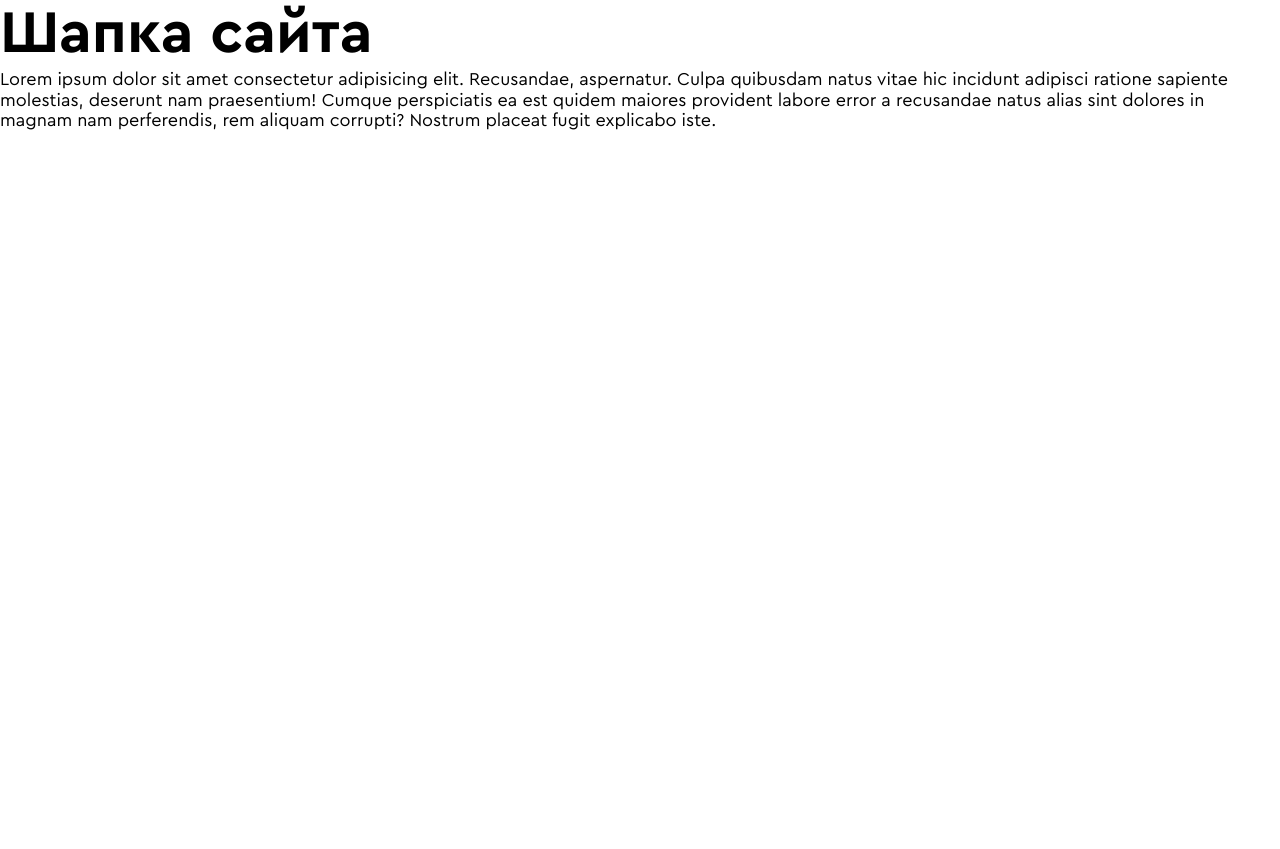
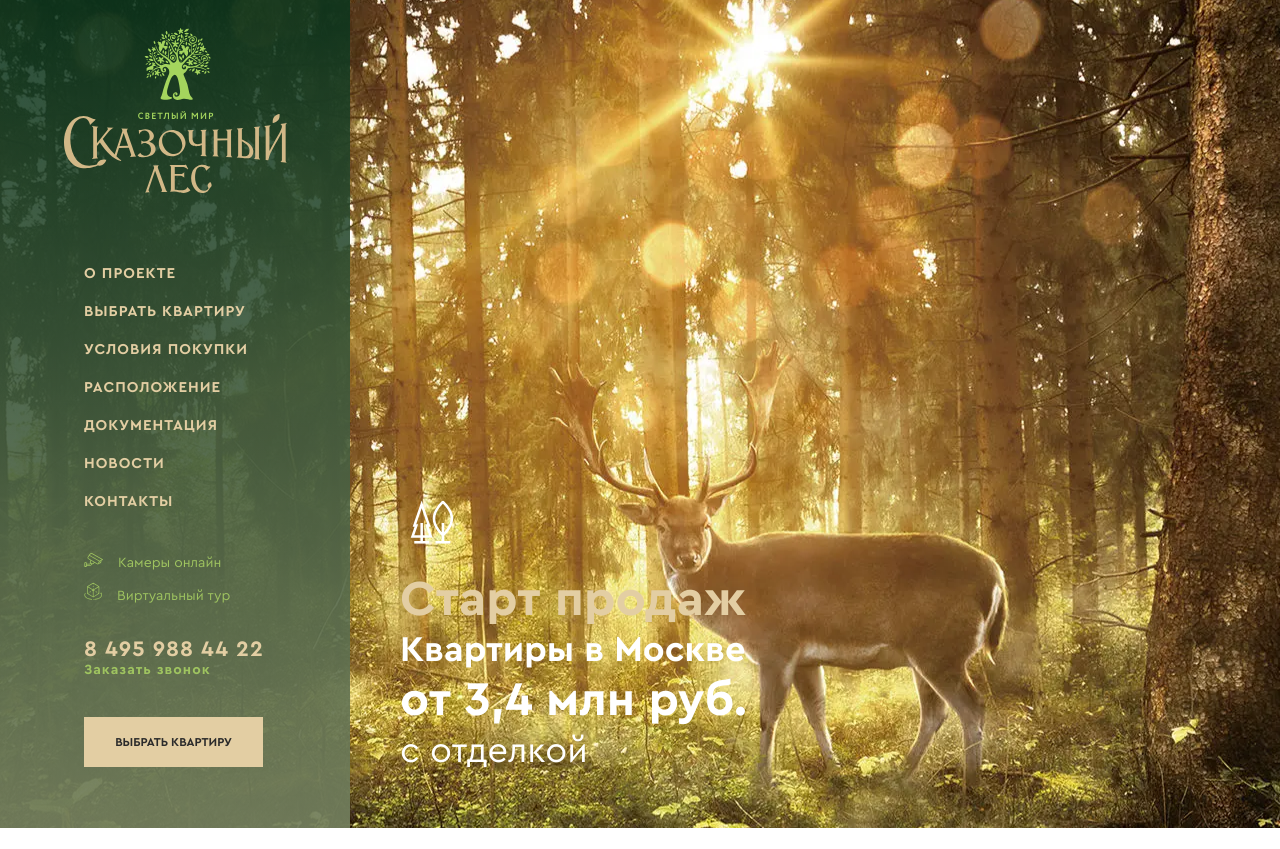
Before and after one commit to RomanBaukin/test_task_ndv, a website: page TestTaskNDV/index.html in a window 1280 px wide. After the commit the page ends 828 px from the top, so only its background shows below. Drawn offline with Linux system fonts and the light colour scheme; files that its build step writes are made by us from their sources; files whose address does not match are found by name.

Commit message:
create: header section

```diff
--- a/#src/js/popup.js
+++ b/#src/js/popup.js
@@ -28,4 +28,4 @@ const togglePopUp = () => {
   });
 };
 
-togglePopUp();
+// togglePopUp();
--- a/#src/scss/blocks/_header.sass
+++ /dev/null
@@ -1,5 +0,0 @@
-.header
-  height: 828px
-  background: url(./img/header-bg.jpg)
-  h1
-    font-size: 60px
--- /dev/null
+++ b/#src/scss/blocks/_header.scss
@@ -0,0 +1,133 @@
+.header {
+  position: relative;
+  height: 828px;
+  background-image: url("../img/header_bg.jpg");
+  background-position: 50% 20%;
+
+  &-menu {
+    width: 350px;
+    height: 100%;
+    display: flex;
+    flex-direction: column;
+    align-items: center;
+    background: linear-gradient(360deg, rgba(227, 206, 163, 0.448) 0%, rgba(11, 53, 29, 0) 99.03%),
+      #0b351dde;
+
+    &__logo {
+      margin-top: 28px;
+      margin-bottom: 57px;
+
+      img {
+        width: 223px;
+        height: 165px;
+      }
+    }
+  }
+
+  &-descr {
+    position: absolute;
+    top: 500px;
+    left: 400px;
+
+    img {
+      margin-bottom: 20px;
+    }
+
+    h2 {
+      font-size: 50px;
+      line-height: 63px;
+      color: #E3CEA3;
+    }
+
+    p {
+      font-size: 36px;
+      line-height: 36px;
+      color: #FFFFFF;
+      font-weight: 800;
+
+
+      span {
+        display: block;
+        margin-top: 10px;
+
+        &:nth-child(1) {
+          font-size: 48px;
+          line-height: 45px;
+        }
+
+        &:nth-child(2) {
+          font-weight: 400;
+        }
+      }
+    }
+  }
+}
+
+.nav {
+  display: flex;
+  flex-direction: column;
+  align-items: start;
+  width: 52%;
+
+  &__links {
+    margin-bottom: 30px;
+    display: flex;
+    flex-direction: column;
+
+    a {
+      font-size: 15px;
+      font-weight: 800;
+      line-height: 38px;
+      letter-spacing: 1px;
+      text-transform: uppercase;
+      color: #E3CEA3;
+
+    }
+  }
+
+  &__links-online {
+    margin-bottom: 30px;
+    display: flex;
+    flex-direction: column;
+
+    a {
+      img {
+        margin-right: 10px;
+      }
+
+      span {
+        font-size: 14px;
+        line-height: 21px;
+        color: #9FC460;
+      }
+    }
+
+    :nth-child(1) {
+      margin-bottom: 8px;
+    }
+  }
+
+  &__contacts {
+    margin-bottom: 39px;
+    font-size: 22px;
+    font-weight: 800;
+    letter-spacing: 1px;
+    color: #E3CEA3;
+
+    span {
+      display: block;
+      font-size: 14px;
+      letter-spacing: 1px;
+      color: #9FC460;
+    }
+  }
+
+  &__button {
+    background: #E3CEA3;
+    color: #2B2B2B;
+    text-transform: uppercase;
+    width: 179px;
+    font-size: 12px;
+    line-height: 15px;
+  }
+}
--- a/#src/scss/style.scss
+++ b/#src/scss/style.scss
@@ -13,7 +13,7 @@
 @import "fonts";
 @import "base/normalize";
 @import "base/variables";
-@import "blocks/_header";
+@import "blocks/header";
 @import "base/media";
 
 * {
@@ -53,15 +53,11 @@ a {
 button {
   display: block;
   height: 50px;
-  padding: 16px 60px;
   text-decoration: none;
-  color: #ffffff;
-  background-color: #000000;
   cursor: pointer;
   outline: none;
   border: none;
-  border-radius: 4px;
-  font-weight: 600;
-  font-size: 18px;
+  font-weight: 800;
+  font-size: 12px;
   line-height: 100%;
 }
--- a/TestTaskNDV/index.html
+++ b/TestTaskNDV/index.html
@@ -1,25 +1,58 @@
 <!DOCTYPE html>
-<html lang="en">
+<html lang="ru">
 
 <head>
   <meta charset="UTF-8">
   <meta http-equiv="X-UA-Compatible" content="IE=edge">
   <meta name="viewport" content="width=device-width, initial-scale=1.0">
-  <title>Gulp</title>
+  <title>Тестовое</title>
   <link rel="stylesheet" href="css/style.min.css">
 </head>
 
 <body>
   <header class="header">
-  <h1>Шапка сайта</h1>
-  <p class="text">Lorem ipsum dolor sit amet consectetur adipisicing elit. Recusandae, aspernatur. Culpa quibusdam natus
-    vitae hic incidunt adipisci ratione sapiente molestias, deserunt nam praesentium! Cumque perspiciatis ea est quidem
-    maiores provident labore error a recusandae natus alias sint dolores in magnam nam perferendis, rem aliquam
-    corrupti? Nostrum placeat fugit explicabo iste.</p>
+  <div class="header-menu">
+    <a href="#" class="header-menu__logo logo">
+      <picture><source srcset="img/logo.svg" type="image/webp"><img src="img/logo.svg" alt="Лого: Сказочный лес"></picture>
+    </a>
+    <nav class="header-menu__nav nav">
+      <div class="nav__links">
+        <a href="#">О проекте</a>
+        <a href="#">Выбрать квартиру</a>
+        <a href="#">Условия покупки</a>
+        <a href="#">Расположение</a>
+        <a href="#">Документация</a>
+        <a href="#">Новости</a>
+        <a href="#">Контакты</a>
+      </div>
+      <!-- /.nav__links -->
+      <div class="nav__links-online">
+        <a href="#">
+          <picture><source srcset="img/camera.svg" type="image/webp"><img src="img/camera.svg" alt="Иконка: камера"></picture>
+          <span>Камеры онлайн</span>
+        </a>
+        <a href="#">
+          <picture><source srcset="img/cube.svg" type="image/webp"><img src="img/cube.svg" alt="Иконка: куб"></picture>
+          <span>Виртуальный тур</span>
+        </a>
+      </div>
+      <!-- /. -->
+      <a href="tel:+74959884422" class="nav__contacts">8 495 988 44 22 <span>Заказать звонок</span></a>
+      <button class="nav__button">Выбрать квартиру</button>
+    </nav>
+  </div>
+  <!-- /.header-menu -->
+  <div class="header-descr">
+    <picture><source srcset="img/trees.svg" type="image/webp"><img src="img/trees.svg" alt="Иконка: деревья"></picture>
+    <h2>Старт продаж</h2>
+    <p>Квартиры в Москве
+      <span>от 3,4 млн руб.</span>
+      <span>с отделкой</span>
+    </p>
+
+  </div>
+  <!-- /.header-descr -->
 </header>
-  <main class="man">
-    <picture><source srcset="img/image.webp" type="image/webp"><img src="img/image.png" alt=""></picture>
-  </main>
   <script src="js/script.min.js"></script>
 </body>
 
--- a/TestTaskNDV/js/script.js
+++ b/TestTaskNDV/js/script.js
@@ -28,7 +28,7 @@ const togglePopUp = () => {
   });
 };
 
-togglePopUp();
+// togglePopUp();
 
 // JS-функция определения поддержки WebP
 
--- a/package.json
+++ b/package.json
@@ -25,6 +25,7 @@
     "gulp-ttf2woff2": "^4.0.1",
     "gulp-uglify-es": "^2.0.0",
     "gulp-webp": "^4.0.1",
+    "gulp-webp-css": "^1.1.0",
     "gulp-webp-html": "^1.0.2",
     "gulp-webpcss": "^1.1.1",
     "webp-converter": "^2.2.3"
```
Also changed, not shown: #src/_header.html (+41 -5 lines), #src/index.html (+2 -5 lines), #src/img/header_bg.jpg (renamed from #src/img/header-bg.jpg), TestTaskNDV/css/style.css, TestTaskNDV/css/style.min.css, TestTaskNDV/img/header_bg.jpg (renamed from TestTaskNDV/img/header-bg.jpg), TestTaskNDV/img/header_bg.webp (renamed from TestTaskNDV/img/header-bg.webp), TestTaskNDV/js/script.min.js, 1 other file.
